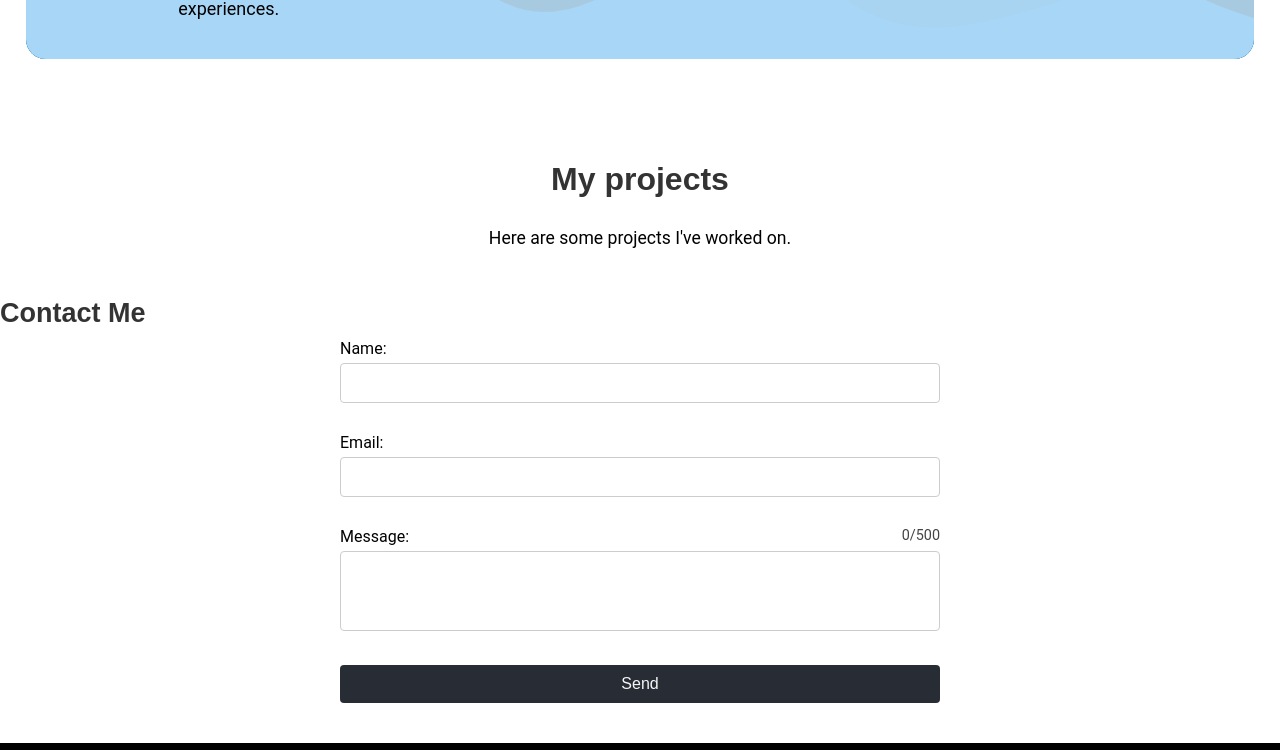
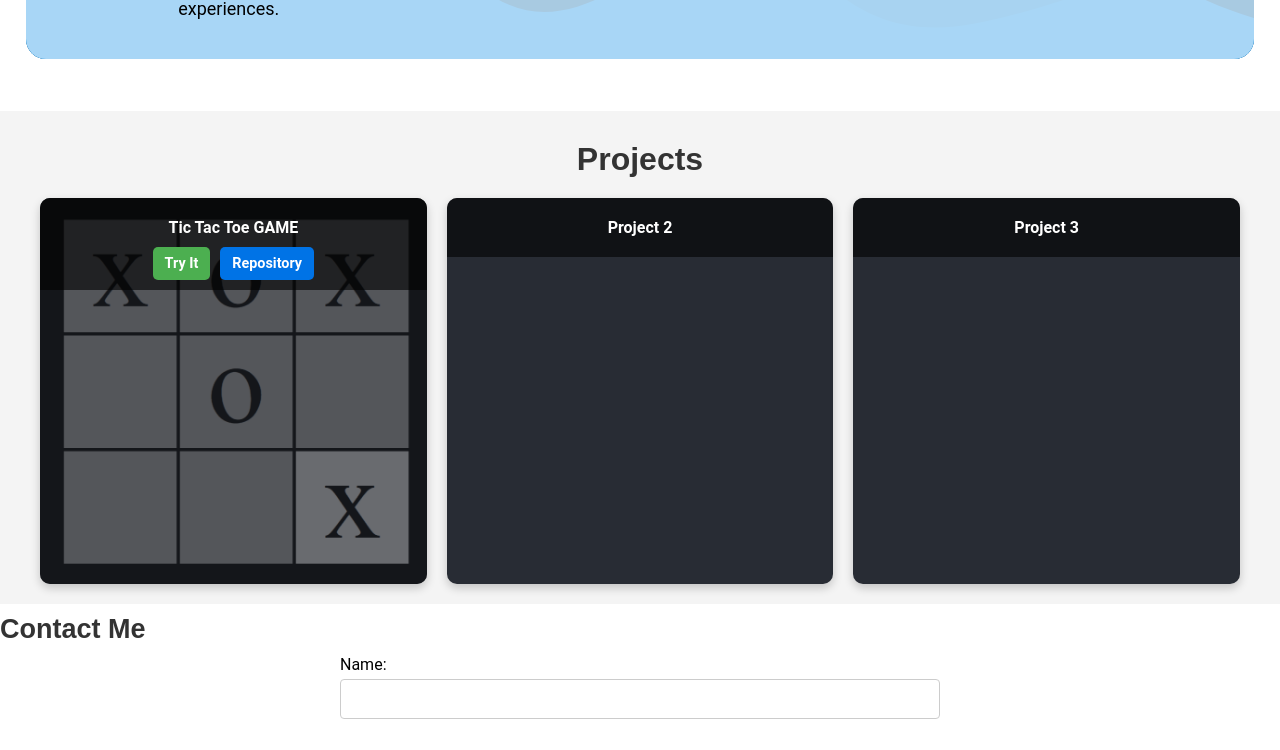
Before and after one commit to KusLife/partafolio-react, a React (Create React App) app: page / in a window 1280 px wide. Shown: the part 607-1357 px from the top of the page. Built offline with nearby package versions, Linux system fonts and the light colour scheme.

Commit message:
Added and styled Projects component with one real project

```diff
--- a/src/components/Projects.css
+++ b/src/components/Projects.css
@@ -1,16 +1,99 @@
-section#projects {
-  padding: 40px;
-  background-color: #fff;
+.projects-section {
+  padding: 20px 20px;
+  width: 100%;
+  background-color: #f4f4f4;
   text-align: center;
 }
 
-section#projects h2 {
+.projects-section h2 {
   font-size: 2rem;
-  margin-bottom: 30px;
+  margin-bottom: 20px;
 }
 
-section#projects p {
-  font-size: 1.1rem;
-  max-width: 700px;
+.projects-grid {
+  display: grid;
+  grid-template-columns: repeat(auto-fit, minmax(250px, 1fr));
+  gap: 20px;
+  max-width: 1200px;
   margin: 0 auto;
 }
+
+.project-card {
+  position: relative;
+  background-color: #282c34;
+  border-radius: 10px;
+  overflow: hidden;
+  aspect-ratio: 1 / 1;
+  transition: transform 0.3s ease, box-shadow 0.3s ease;
+  box-shadow: 0px 4px 10px rgba(0, 0, 0, 0.2);
+}
+
+.project-card:hover {
+  transform: translateY(-10px);
+  box-shadow: 0px 10px 20px rgba(0, 0, 0, 0.3);
+}
+
+/* Ensure the image is behind the content */
+.project-background {
+  position: absolute; /* Positioned absolute to fill the container */
+  top: 0;
+  left: 0;
+  width: 100%;
+  height: 100%;
+  object-fit: cover;
+  z-index: 1; /* Positioned behind the text */
+  opacity: 0.5; /* Dim the image */
+  transition: opacity 0.3s ease;
+}
+
+.project-card:hover .project-background {
+  opacity: 0.8; /* Brighten on hover */
+}
+
+.project-content {
+  position: relative;
+  z-index: 2; /* Make sure text is above the background */
+  background-color: rgba(0, 0, 0, 0.6);
+  color: white;
+  padding: 10px 15px;
+  text-align: center;
+  font-size: 1rem;
+  font-weight: bold;
+}
+
+.project-content p {
+  margin: 10px 0;
+}
+
+.project-buttons {
+  display: flex;
+  justify-content: center;
+  gap: 10px;
+  margin-top: 10px;
+}
+
+.project-buttons a {
+  text-decoration: none;
+  font-size: 0.9rem;
+  padding: 8px 12px;
+  border-radius: 5px;
+  transition: background-color 0.3s ease;
+}
+
+.try-it-btn {
+  background-color: #4caf50;
+  color: white;
+}
+
+.try-it-btn:hover {
+  background-color: #357e39;
+}
+
+.learn-more-btn {
+  background-color: #0073e6;
+  color: white;
+}
+
+.learn-more-btn:hover {
+  background-color: #1260ae;
+}
--- a/src/components/Projects.js
+++ b/src/components/Projects.js
@@ -1,11 +1,58 @@
 import React from 'react';
+import tic_tac_toe from '../assets/pictures/tic_tac_toe.png'; // Replace with your image
 import './Projects.css';
 
 function Projects() {
   return (
-    <section id="projects">
-      <h2>My projects</h2>
-      <p>Here are some projects I've worked on.</p>
+    <section className="projects-section">
+      <h2>Projects</h2>
+      <div className="projects-grid">
+        {/* Project 1 */}
+        <div className="project-card">
+          <div className="project-thumbnail">
+            <img
+              src={tic_tac_toe}
+              alt="Project Thumbnail"
+              className="project-background"
+            />
+          </div>
+          <div className="project-content">
+            <p>Tic Tac Toe GAME</p>
+            <div className="project-buttons">
+              {/* Try It Button */}
+              <a
+                href="https://kuslife.github.io/tic_tac_toe/"
+                target="_blank"
+                rel="noopener noreferrer"
+                className="try-it-btn"
+              >
+                Try It
+              </a>
+              {/* Learn More Button */}
+              <a
+                href="https://github.com/KusLife/tic_tac_toe"
+                target="_blank"
+                rel="noopener noreferrer"
+                className="learn-more-btn"
+              >
+                Repository
+              </a>
+            </div>
+          </div>
+        </div>
+
+        {/* Placeholder Cards */}
+        <div className="project-card">
+          <div className="project-content">
+            <p>Project 2</p>
+          </div>
+        </div>
+        <div className="project-card">
+          <div className="project-content">
+            <p>Project 3</p>
+          </div>
+        </div>
+      </div>
     </section>
   );
 }
--- a/src/index.css
+++ b/src/index.css
@@ -10,7 +10,7 @@ body {
     sans-serif;
   -webkit-font-smoothing: antialiased;
   -moz-osx-font-smoothing: grayscale;
-  /* margin-bottom: 20px; */
+  width: 100%;
 }
 
 code {
```
Also changed, not shown: src/assets/pictures/tic_tac_toe.png (added).
